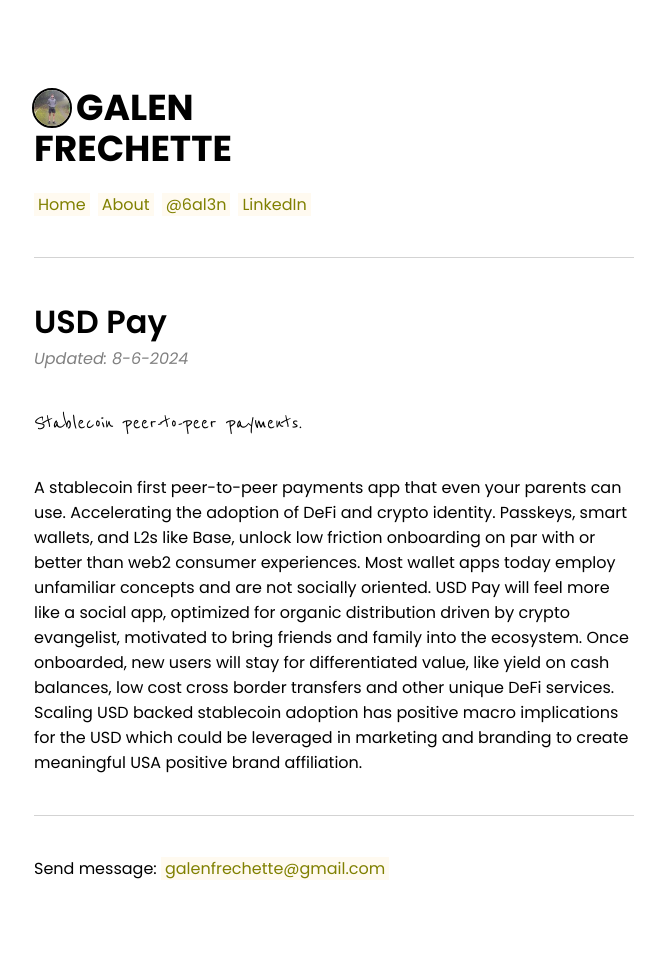
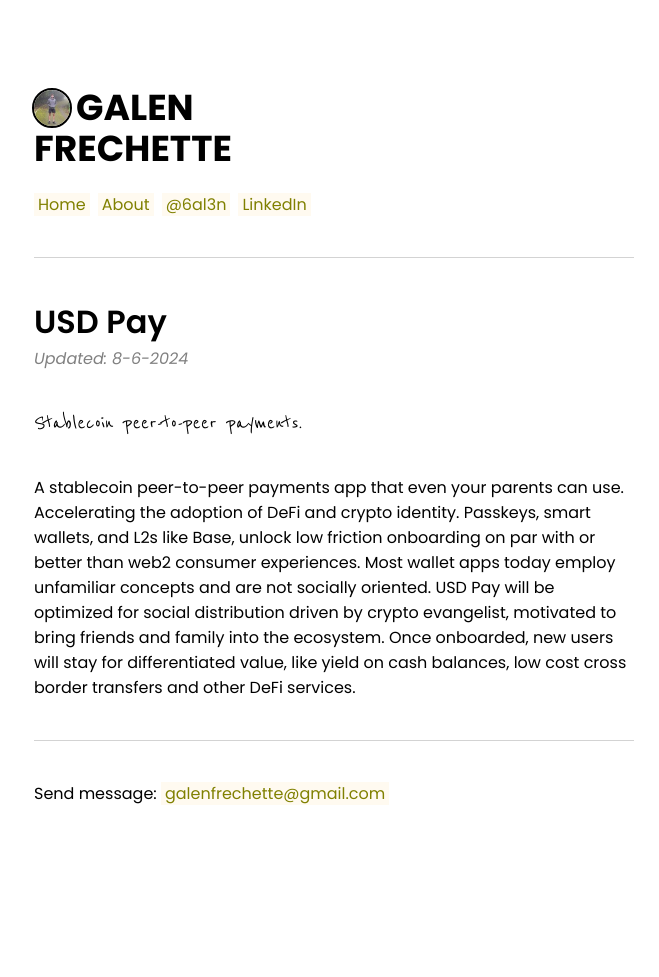
Before and after one commit to frechg/frechg.github.io, a Jekyll site: the page built from _posts/2024-8-6-usdpay.md, in a window 1280 px wide. Shown: the whole page, without its empty margins (66-725 px from the left). Built offline with Jekyll 4.4.1, drawn with Linux system fonts in a browser that asks for light colours; after the commit the page ends 902 px from its top, so only the background shows below that.

Commit message:
Update usd pay

```diff
--- a/_posts/2024-8-6-usdpay.md
+++ b/_posts/2024-8-6-usdpay.md
@@ -10,4 +10,4 @@ permalink: /:categories/:title
 
 {% include idea_header.html title=page.title updated_at=page.updated_at desc=page.description %}
 
-A stablecoin first peer-to-peer payments app that even your parents can use. Accelerating the adoption of DeFi and crypto identity. Passkeys, smart wallets, and L2s like Base, unlock low friction onboarding on par with or better than web2 consumer experiences. Most wallet apps today employ unfamiliar concepts and are not socially oriented. USD Pay will feel more like a social app, optimized for organic distribution driven by crypto evangelist, motivated to bring friends and family into the ecosystem. Once onboarded, new users will stay for differentiated value, like yield on cash balances, low cost cross border transfers and other unique DeFi services. Scaling USD backed stablecoin adoption has positive macro implications for the USD which could be leveraged in marketing and branding to create meaningful USA positive brand affiliation.
+A stablecoin peer-to-peer payments app that even your parents can use. Accelerating the adoption of DeFi and crypto identity. Passkeys, smart wallets, and L2s like Base, unlock low friction onboarding on par with or better than web2 consumer experiences. Most wallet apps today employ unfamiliar concepts and are not socially oriented. USD Pay will be optimized for social distribution driven by crypto evangelist, motivated to bring friends and family into the ecosystem. Once onboarded, new users will stay for differentiated value, like yield on cash balances, low cost cross border transfers and other DeFi services.
```
